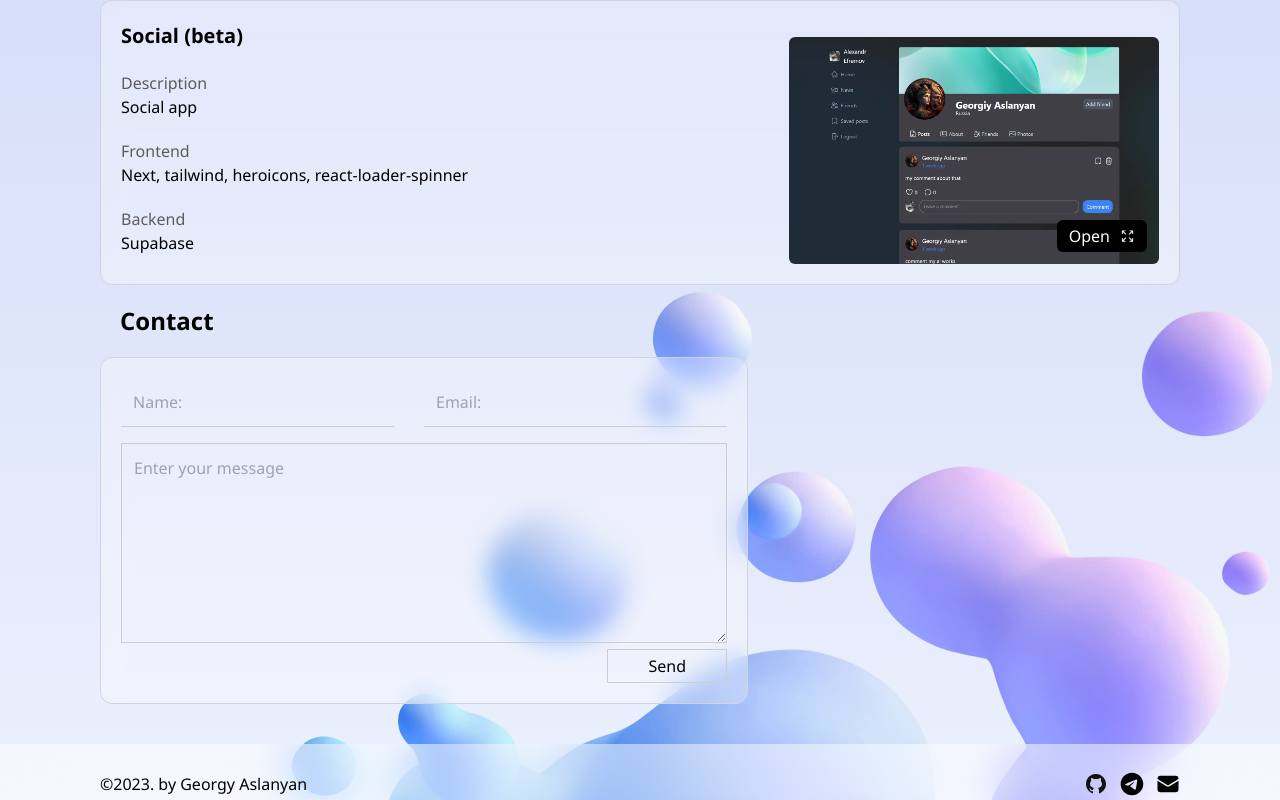
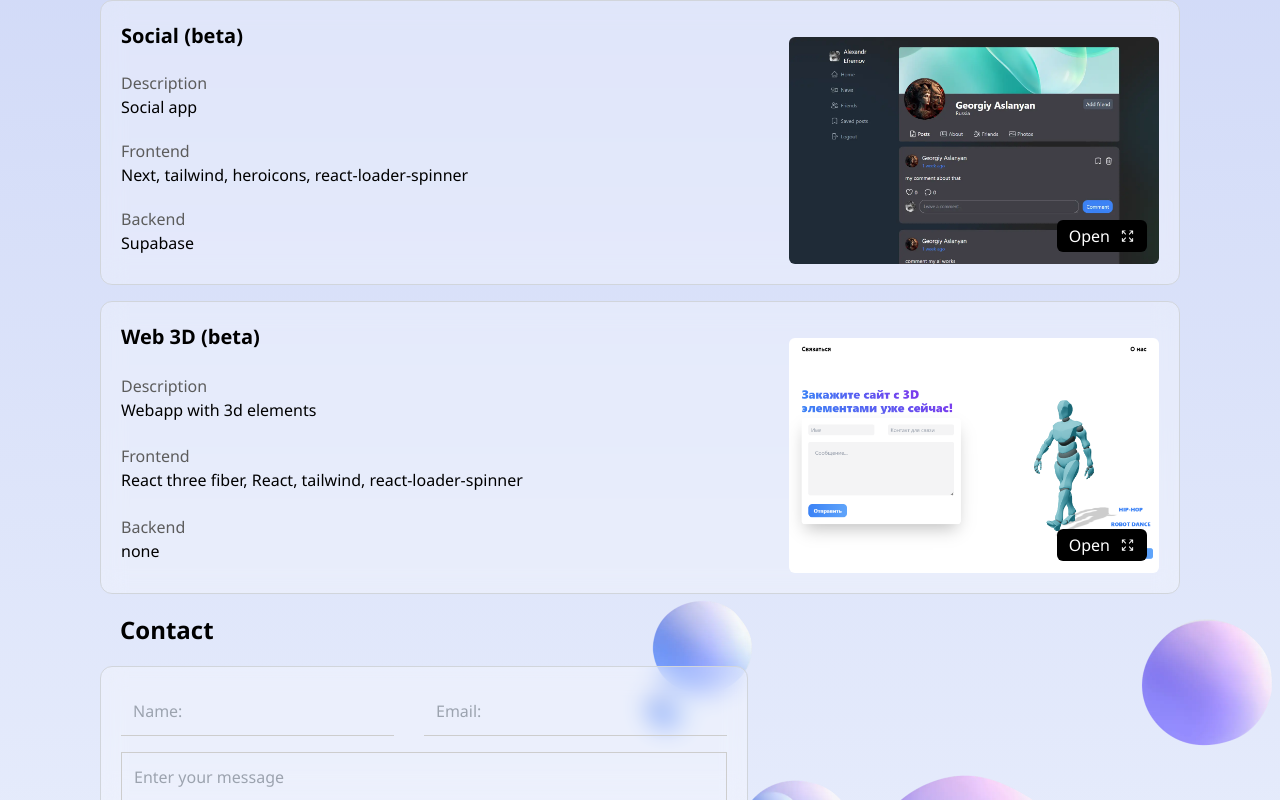
Before and after one commit to GeorgiyAslanyan/portfolio, a Next.js app: page / in a window 1280 px wide. Shown: the part 1389-2189 px from the top of the page. Built offline with nearby package versions, Linux system fonts and the light colour scheme.

Commit message:
add project

```diff
--- a/components/Works/index.tsx
+++ b/components/Works/index.tsx
@@ -51,19 +51,19 @@ const Works = () => {
           </div>
         </div>
       </div>
-      <div className="glassBackground">
+      <div className="glassBackground mb-4">
         <div className="block md:flex justify-between">
           <div className="gap-y-3 grid md:w-2/3 w-full">
             <h3 className="text-[20px] font-semibold">Social (beta)</h3>
             <div>
               <p className="text-[#5c5c5c]">Description</p>
-              <p className="">
-                Social app
-              </p>
+              <p className="">Social app</p>
             </div>
             <div>
               <p className="text-[#5c5c5c]">Frontend</p>
-              <p className="">Next, tailwind, heroicons, react-loader-spinner</p>
+              <p className="">
+                Next, tailwind, heroicons, react-loader-spinner
+              </p>
             </div>
             <div>
               <p className="text-[#5c5c5c]">Backend</p>
@@ -89,6 +89,44 @@ const Works = () => {
           </div>
         </div>
       </div>
+      <div className="glassBackground">
+        <div className="block md:flex justify-between">
+          <div className="gap-y-3 grid md:w-2/3 w-full">
+            <h3 className="text-[20px] font-semibold">Web 3D (beta)</h3>
+            <div>
+              <p className="text-[#5c5c5c]">Description</p>
+              <p className="">Webapp with 3d elements</p>
+            </div>
+            <div>
+              <p className="text-[#5c5c5c]">Frontend</p>
+              <p className="">
+                React three fiber, React, tailwind, react-loader-spinner
+              </p>
+            </div>
+            <div>
+              <p className="text-[#5c5c5c]">Backend</p>
+              <p className="">none</p>
+            </div>
+          </div>
+          <div className="relative mt-4 rounded-md">
+            <a
+              target="_blank"
+              rel="noreferrer"
+              href="https://webapp3d.vercel.app/"
+              className="absolute bottom-3 right-3 px-3 py-1 bg-[#000000] flex rounded-md
+              hover:scale-110 text-white text-base ease-in-out duration-300"
+            >
+              Open
+              <ArrowsPointingOutIcon width={15} className="ml-[10px]" />
+            </a>
+            <img
+              src="/web3d.webp"
+              alt="socail"
+              className="lg:block hidden object-cover h-full max-w-[370px] rounded-md"
+            />
+          </div>
+        </div>
+      </div>
     </motion.div>
   );
 };
```
Also changed, not shown: public/web3d.webp (added).
